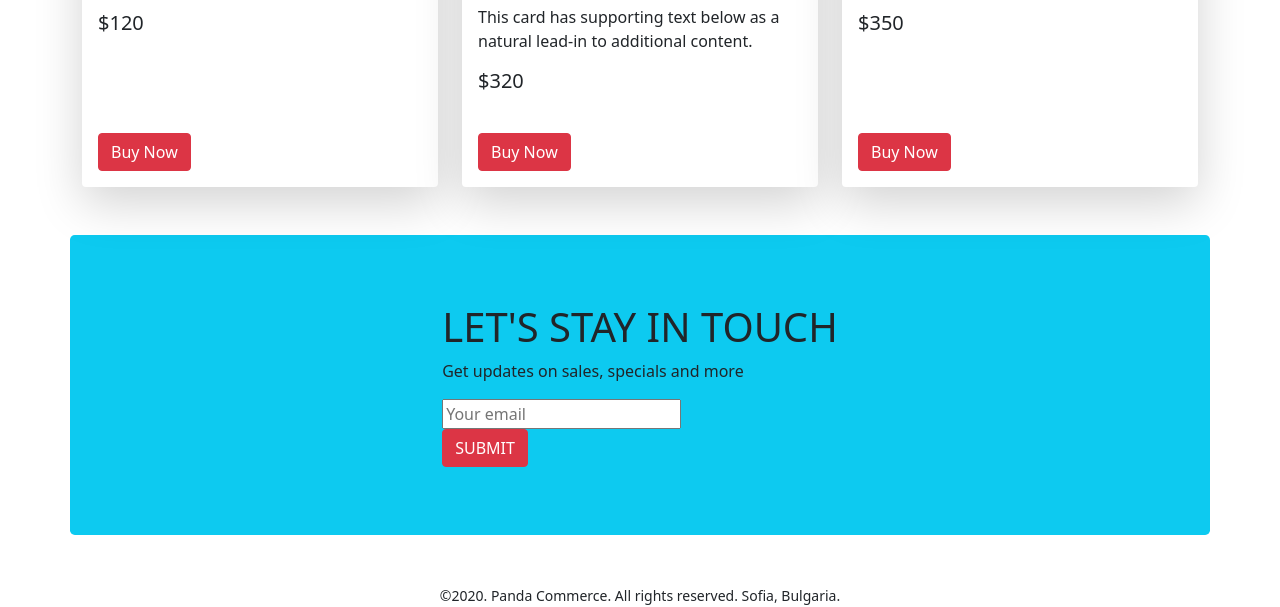
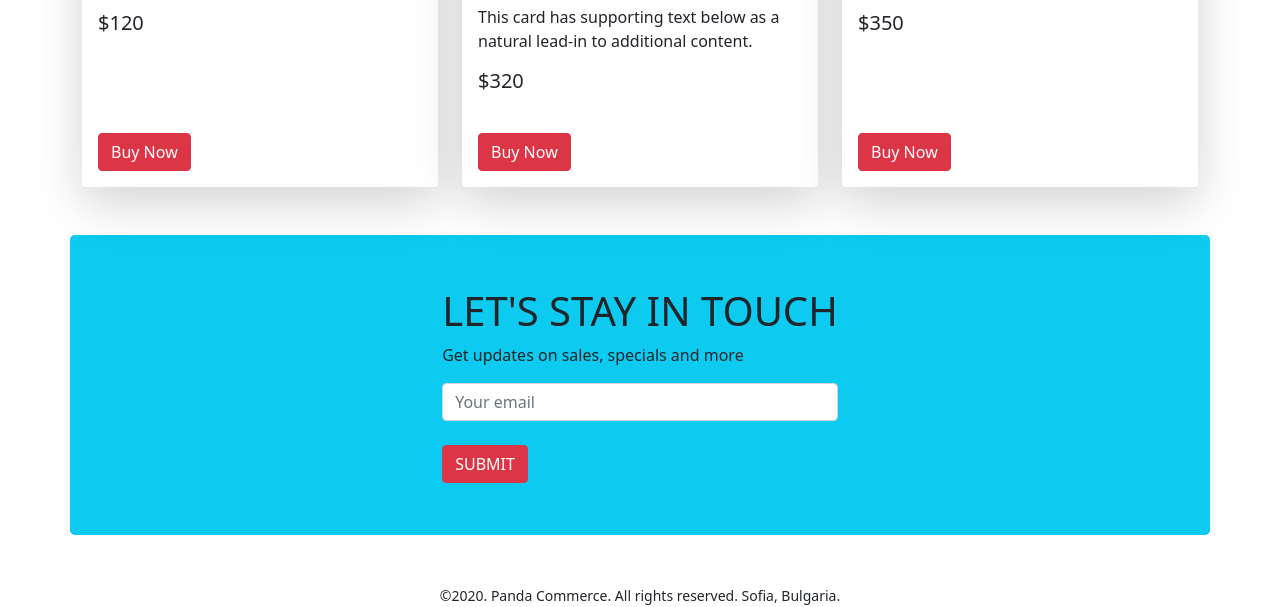
Before and after one commit to mehrazhossain/panda-commerce-bootstrap, a plain HTML site: page index.html in a window 1280 px wide. Shown: the part 1792-2399 px from the top of the page. Drawn offline with nearby package versions, Linux system fonts and the light colour scheme.

Commit message:
some additional style added

```diff
--- a/index.html
+++ b/index.html
@@ -281,7 +281,11 @@
         <div>
           <h1>LET'S STAY IN TOUCH</h1>
           <p>Get updates on sales, specials and more</p>
-          <input type="text" placeholder="Your email" /><br />
+          <input
+            class="form-control"
+            type="text"
+            placeholder="Your email"
+          /><br />
           <button class="btn btn-danger">SUBMIT</button>
         </div>
       </section>
```
